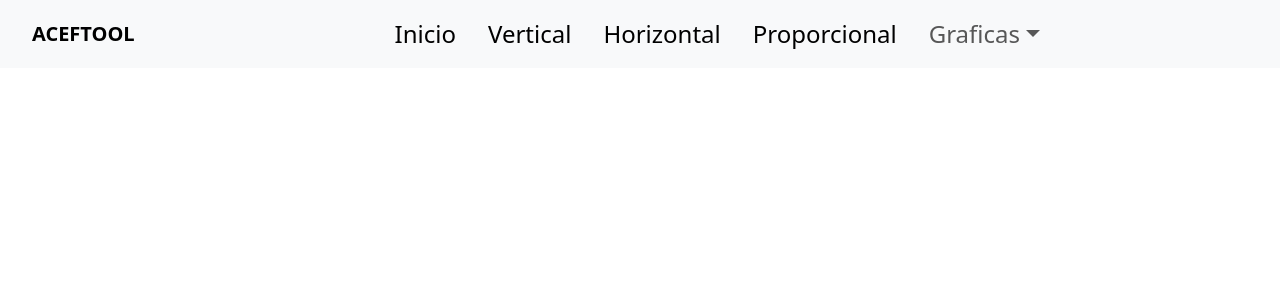
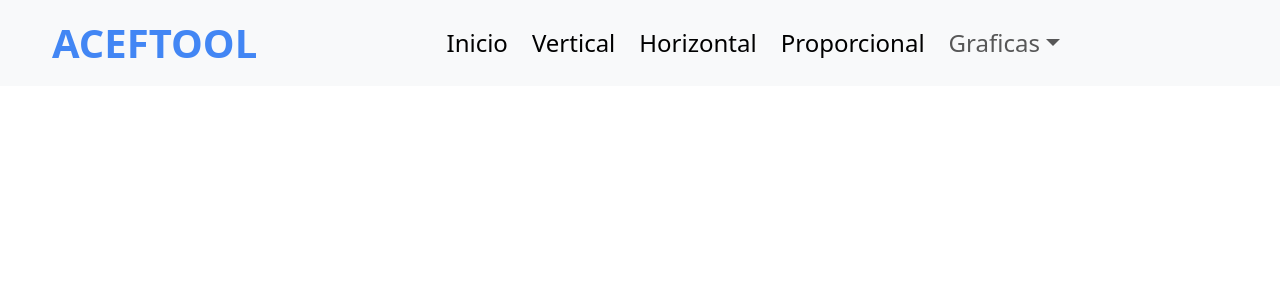
Before and after one commit to LeoTorrico/estados-financieros-front, a React (Vite) app: page / in a window 1280 px wide. Shown: the top 300 px of the page. Built offline with nearby package versions, Linux system fonts and the light colour scheme; a small style sheet from the web is missing.

Commit message:
Arreglo estilos navbar

```diff
--- a/src/App.css
+++ b/src/App.css
@@ -40,3 +40,31 @@ button {
   cursor: pointer;
   margin: 20px 0;
 }
+/* styles/Navbar.css */
+
+.custom-navbar {
+  font-size: 1.5rem; /* Aumenta el tamaño de la fuente de la navbar */
+}
+
+.custom-brand {
+  color: #4286f4; /* Celeste */
+  font-size: 2rem; /* Aumenta el tamaño de la palabra ACEFTOOL */
+  font-weight: bold; /* Hace la palabra ACEFTOOL en negrita */
+  margin-left: 20px; /* Ajusta el margen izquierdo para centrar */
+  margin-right: 20px; /* Ajusta el margen derecho para centrar */
+  transition: color 0.3s ease; /* Agrega transición suave al cambio de color */
+}
+
+.custom-brand:hover,
+.navbar-nav .nav-link:hover {
+  color: #4286f4; /* Cambia el color a celeste en hover */
+}
+
+.navbar-nav {
+  margin-left: 20px; /* Ajusta el margen izquierdo para centrar */
+  margin-right: 20px; /* Ajusta el margen derecho para centrar */
+}
+
+.navbar-nav .nav-link {
+  margin-left: 1rem; /* Añade espacio entre los enlaces de navegación */
+}
--- a/src/Pages/Inicio.jsx
+++ b/src/Pages/Inicio.jsx
@@ -1,6 +1,5 @@
 import React from 'react'
 import Navbar from '../components/Navbar'
-
 const Inicio = () => {
   return (
     <div>
--- a/src/Styles/Navbar.css
+++ b/src/Styles/Navbar.css
@@ -1,26 +1,45 @@
 /* styles/Navbar.css */
 
-.custom-navbar {
+.my-app-custom-navbar {
   font-size: 1.5rem; /* Aumenta el tamaño de la fuente de la navbar */
 }
 
-  .custom-brand {
+.my-app-custom-navbar .custom-brand {
   color: #4286f4; /* Celeste */
-    font-size: 2rem; /* Aumenta el tamaño de la palabra ACEFTOOL */
+  font-size: 2.5rem; /* Aumenta el tamaño de la palabra ACEFTOOL */
   font-weight: bold; /* Hace la palabra ACEFTOOL en negrita */
-    margin-left: 20px; /* Ajusta el margen izquierdo para centrar */
+  margin-left: 40px; /* Ajusta el margen izquierdo para centrar */
   margin-right: 20px; /* Ajusta el margen derecho para centrar */
 }
 
-  .custom-brand:hover {
+.my-app-custom-navbar .custom-brand:hover {
   color: #4286f4; /* Mantiene el color celeste en hover */
 }
 
-  .navbar-nav {
-    margin-left: 20px; /* Ajusta el margen izquierdo para centrar */
-    margin-right: 20px; /* Ajusta el margen derecho para centrar */
+.my-app-custom-navbar .navbar-nav .nav-link:hover {
+  color: #4286f4; /* Mantiene el color celeste en hover */
+}
+.my-app-custom-navbar .navbar-nav {
+  margin-left: -20px; /* Ajusta el margen izquierdo para centrar */
+  margin-right: 200px; /* Ajusta el margen derecho para centrar */
 }
 
-  .navbar-nav .nav-link {
-    margin-left: 1rem; /* Añade espacio entre los enlaces de navegación */
+.my-app-custom-navbar .navbar-nav .nav-link {
+  margin-left: 0.5rem; /* Añade espacio entre los enlaces de navegación */
 }
+
+.my-app-custom-navbar .navbar-nav .dropdown-menu {
+  animation: slide-up 0.3s ease; /* Animación de desplazamiento hacia arriba */
+}
+
+
+@keyframes slide-up {
+  0% {
+    opacity: 0;
+    transform: translateY(10px);
+  }
+  100% {
+    opacity: 1;
+    transform: translateY(0);
+  }
+}
--- a/src/components/Navbar.jsx
+++ b/src/components/Navbar.jsx
@@ -1,16 +1,15 @@
 import React from 'react';
 import '../Styles/Navbar.css'; // Actualiza la ruta del archivo CSS
-
 function Navbar() {
   return (
     <div>
-      <nav className="navbar navbar-expand-lg bg-body-tertiary custom-navbar">
+      <nav className="navbar navbar-expand-lg bg-body-tertiary my-app-custom-navbar">
         <div className="container-fluid">
           <a className="navbar-brand custom-brand" href="#">ACEFTOOL</a>
           <button className="navbar-toggler" type="button" data-bs-toggle="collapse" data-bs-target="#navbarNav" aria-controls="navbarNav" aria-expanded="false" aria-label="Toggle navigation">
             <span className="navbar-toggler-icon"></span>
           </button>
-          <div className="collapse navbar-collapse justify-content-center" id="navbarNav">
+          <div className="collapse navbar-collapse justify-content-end" id="navbarNav">
             <ul className="navbar-nav">
               <li className="nav-item">
                 <a className="nav-link active" aria-current="page" href="#">Inicio</a>
```
Also changed, not shown: 1 other file (tests, documents, lock files or other folders). Lines whose indentation alone changed are shown as unchanged.
